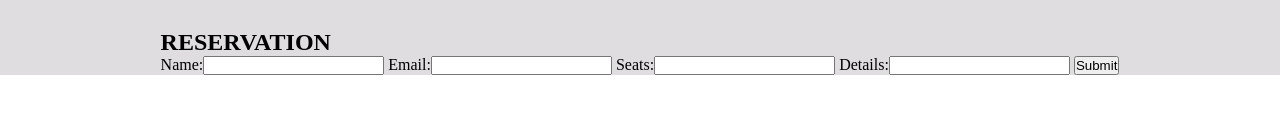
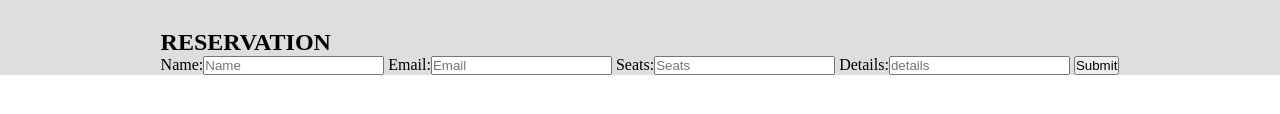
Before and after one commit to Kgodisho-Mononyane/restaurant-page, a website built with webpack: page src/template.html in a window 1280 px wide. Shown: the part 206-320 px from the top of the page. Built offline with nearby package versions, Linux system fonts and the light colour scheme.

Commit message:
add placeholders and classes to reservation inputs

```diff
--- a/src/template.html
+++ b/src/template.html
@@ -26,10 +26,10 @@
                 <div id="contact-content-lower">
                     <h2 id="reservation-header">RESERVATION</h2>
                     <div id="reservation-container">
-                        <label for="name-input">Name:<input type="text" id="name-input"></label>
-                        <label for="email-input">Email:<input type="email" id="email-input"></label>
-                        <label for="seats-input">Seats:<input type="number" id="seats-input"></label>
-                        <label for="details-input">Details:<input type="text" id="details-input"></label>
+                        <label for="name-input">Name:<input type="text" class="reservation-input"id="name-input" placeholder="Name"></label>
+                        <label for="email-input">Email:<input type="email" class="reservation-input" id="email-input" placeholder="Email"></label>
+                        <label for="seats-input">Seats:<input type="number" class="reservation-input" id="seats-input" placeholder="Seats"></label>
+                        <label for="details-input">Details:<input type="text" class="reservation-input" id="details-input" placeholder="details"></label>
                         <button> Submit</button>
                     </div>
                 </div>
```
